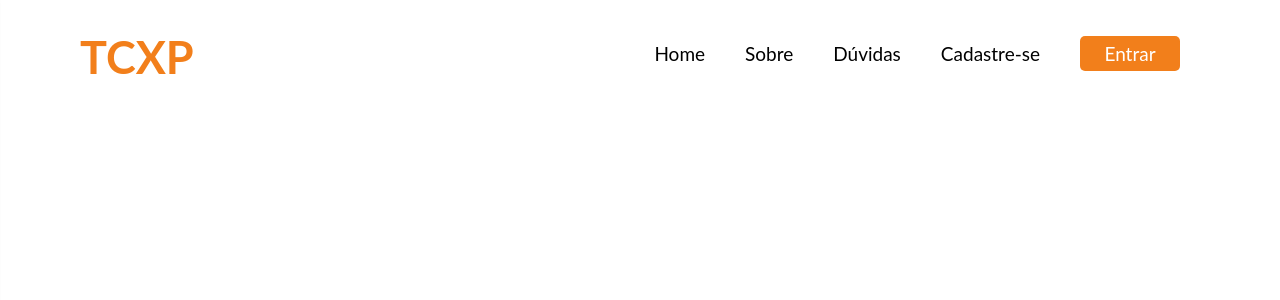
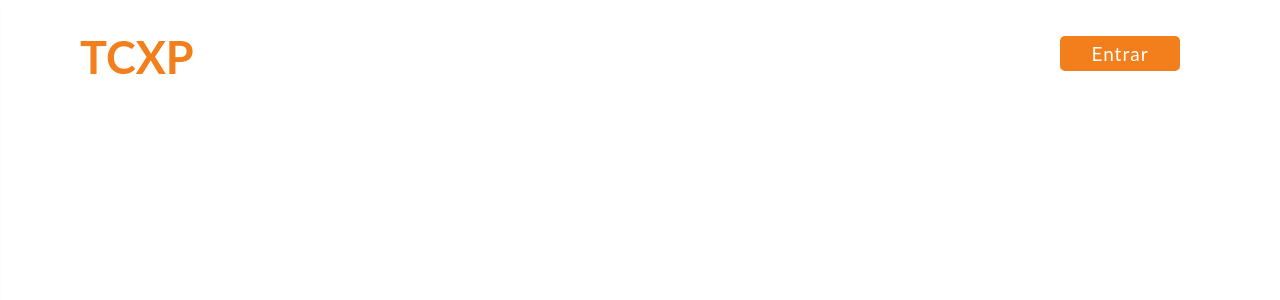
Before and after one commit to henrique2003/app-tcxp, a React (Create React App) app: page / in a window 1280 px wide. Shown: the top 300 px of the page. Built offline with nearby package versions, Linux system fonts and the light colour scheme.

Commit message:
style: change color links

```diff
--- a/src/components/Header/style.ts
+++ b/src/components/Header/style.ts
@@ -5,9 +5,11 @@ interface HeaderProps {
 }
 
 export const StyledHeader = styled.header<HeaderProps>`
+  position: relative;
   width: 100%;
   top: 0;
   display: flex;
+  z-index: 5;
   padding: 30px 0;
   height: ${(props) => (props.navShow ? '100vh' : '')};
   background: transparent;
@@ -29,6 +31,7 @@ export const StyledHeader = styled.header<HeaderProps>`
     font-size: 19px;
     height: 35px;
     line-height: 35px;
+    cursor: pointer;
 
     a {
       text-decoration: none;
@@ -63,7 +66,7 @@ export const StyledHeader = styled.header<HeaderProps>`
         width: 30px;
         height: 4px;
         margin-top: 5px;
-        background: brown;
+        background: white;
         border-radius: 5px;
       }
 
@@ -94,10 +97,18 @@ export const StyledHeader = styled.header<HeaderProps>`
         display: flex;
         list-style: none;
         margin-top: 6px;
+        color: white;
 
         li {
+          letter-spacing: 1px;
+
+          &:nth-child(5) {
+            background: #f27f1b;
+            width: 120px;
+          }
+
           a {
-            color: black;
+            color: white;
           }
         }
       }
```
